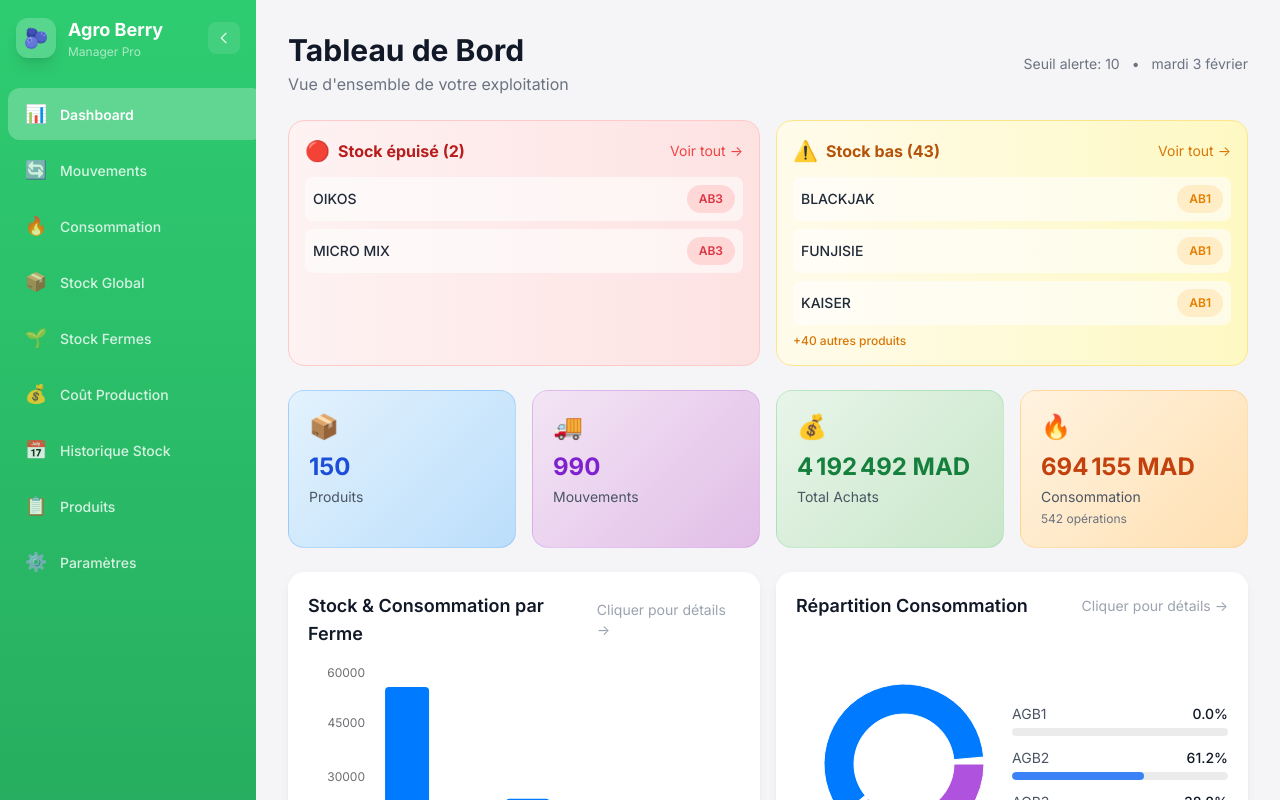
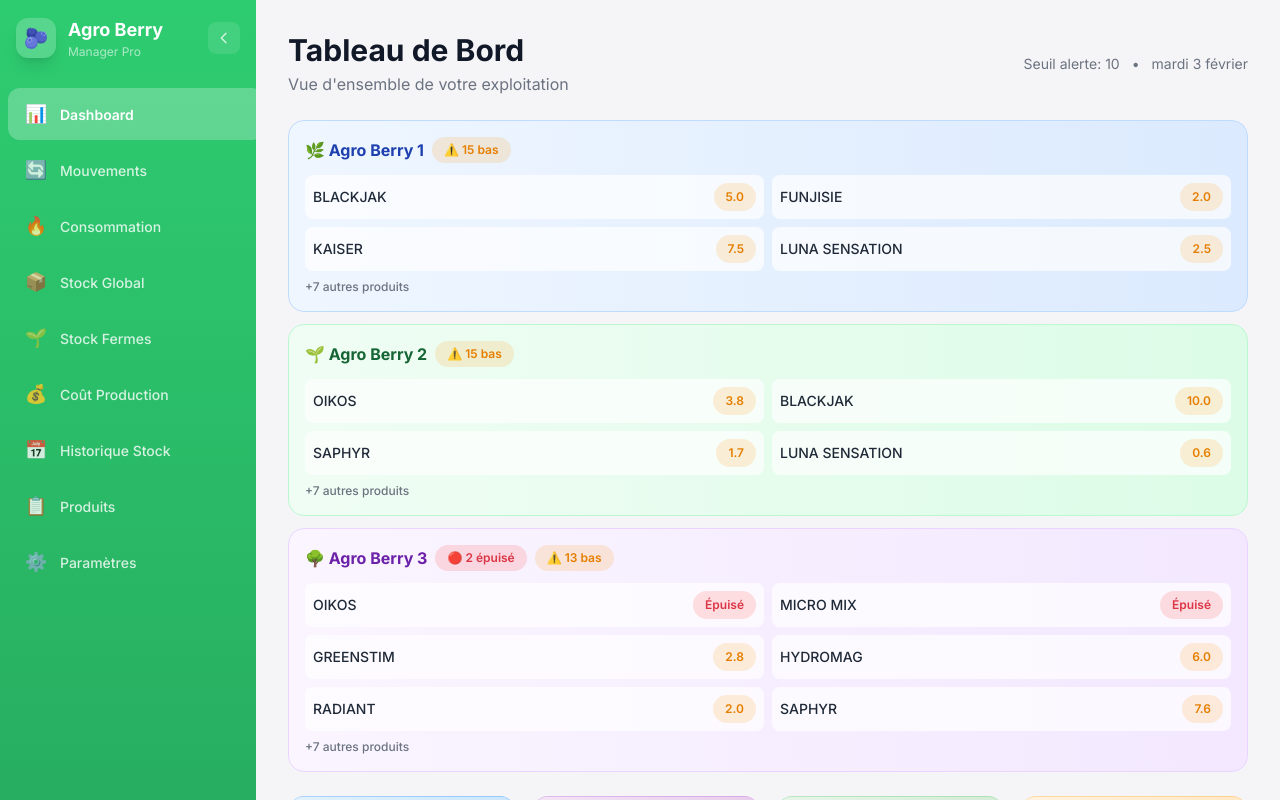
Before and after one commit to ahmedechennoufi/agro-berry-manager, a React (Vite) app: page / in a window 1280 px wide. Built offline with nearby package versions, Linux system fonts and the light colour scheme.

Commit message:
v5.3.7 - alertes par ferme

```diff
--- a/src/pages/Dashboard.jsx
+++ b/src/pages/Dashboard.jsx
@@ -91,56 +91,48 @@ const Dashboard = () => {
         </div>
       </div>
 
-      {/* Alerts Section - Clickable */}
+      {/* Alerts Section - Par Ferme */}
       {(criticalAlerts.length > 0 || warningAlerts.length > 0) && (
-        <div className="grid grid-cols-1 md:grid-cols-2 gap-4">
-          {criticalAlerts.length > 0 && (
-            <div
-              onClick={() => setPage('stock')}
-              className="p-4 rounded-2xl bg-gradient-to-r from-red-50 to-red-100 border border-red-200 cursor-pointer hover:shadow-lg hover:scale-[1.01] transition-all"
-            >
+        <div className="space-y-3">
+          {['AB1', 'AB2', 'AB3'].map(farm => {
+            const farmCritical = criticalAlerts.filter(a => a.location === farm);
+            const farmWarning = warningAlerts.filter(a => a.location === farm);
+            if (farmCritical.length === 0 && farmWarning.length === 0) return null;
+
+            const farmColors = {
+              AB1: { bg: 'from-blue-50 to-blue-100', border: 'border-blue-200', title: 'text-blue-800', label: '🌿 Agro Berry 1' },
+              AB2: { bg: 'from-green-50 to-green-100', border: 'border-green-200', title: 'text-green-800', label: '🌱 Agro Berry 2' },
+              AB3: { bg: 'from-purple-50 to-purple-100', border: 'border-purple-200', title: 'text-purple-800', label: '🌳 Agro Berry 3' }
+            };
+            const c = farmColors[farm];
+
+            return (
+              <div key={farm} className={`p-4 rounded-2xl bg-gradient-to-r ${c.bg} border ${c.border}`}>
                 <div className="flex items-center gap-2 mb-3">
-                <span className="text-xl">🔴</span>
-                <h3 className="font-bold text-red-700">Stock épuisé ({criticalAlerts.length})</h3>
-                <span className="ml-auto text-red-500 text-sm">Voir tout →</span>
+                  <h3 className={`font-bold ${c.title}`}>{c.label}</h3>
+                  {farmCritical.length > 0 && <Badge color="red">🔴 {farmCritical.length} épuisé</Badge>}
+                  {farmWarning.length > 0 && <Badge color="orange">⚠️ {farmWarning.length} bas</Badge>}
                 </div>
-              <div className="space-y-2">
-                {criticalAlerts.slice(0, 3).map(a => (
-                  <div key={a.id} className="flex justify-between items-center text-sm bg-white/60 p-2 rounded-lg">
+                <div className="grid grid-cols-1 md:grid-cols-2 gap-2">
+                  {farmCritical.slice(0, 4).map(a => (
+                    <div key={a.id} className="flex justify-between items-center text-sm bg-white/70 p-2 rounded-lg">
                       <span className="font-medium text-gray-800">{a.product}</span>
-                    <Badge color="red">{a.location}</Badge>
+                      <Badge color="red">Épuisé</Badge>
                     </div>
                   ))}
-                {criticalAlerts.length > 3 && (
-                  <p className="text-xs text-red-600 font-medium">+{criticalAlerts.length - 3} autres produits</p>
+                  {farmWarning.slice(0, 4).map(a => (
+                    <div key={a.id} className="flex justify-between items-center text-sm bg-white/70 p-2 rounded-lg">
+                      <span className="font-medium text-gray-800">{a.product}</span>
+                      <Badge color="orange">{a.current?.toFixed(1)}</Badge>
+                    </div>
+                  ))}
+                  {(farmCritical.length + farmWarning.length) > 8 && (
+                    <p className="text-xs text-gray-500 font-medium col-span-2">+{farmCritical.length + farmWarning.length - 8} autres produits</p>
                   )}
                 </div>
               </div>
-          )}
-
-          {warningAlerts.length > 0 && (
-            <div
-              onClick={() => setPage('stock')}
-              className="p-4 rounded-2xl bg-gradient-to-r from-amber-50 to-yellow-100 border border-amber-200 cursor-pointer hover:shadow-lg hover:scale-[1.01] transition-all"
-            >
-              <div className="flex items-center gap-2 mb-3">
-                <span className="text-xl">⚠️</span>
-                <h3 className="font-bold text-amber-700">Stock bas ({warningAlerts.length})</h3>
-                <span className="ml-auto text-amber-600 text-sm">Voir tout →</span>
-              </div>
-              <div className="space-y-2">
-                {warningAlerts.slice(0, 3).map(a => (
-                  <div key={a.id} className="flex justify-between items-center text-sm bg-white/60 p-2 rounded-lg">
-                    <span className="font-medium text-gray-800">{a.product}</span>
-                    <Badge color="orange">{a.location}</Badge>
-                  </div>
-                ))}
-                {warningAlerts.length > 3 && (
-                  <p className="text-xs text-amber-600 font-medium">+{warningAlerts.length - 3} autres produits</p>
-                )}
-              </div>
-            </div>
-          )}
+            );
+          })}
         </div>
       )}
 
```
Also changed, not shown: src/lib/store.js, 4 other files (tests, documents, lock files or other folders). Lines whose indentation alone changed are shown as unchanged.
